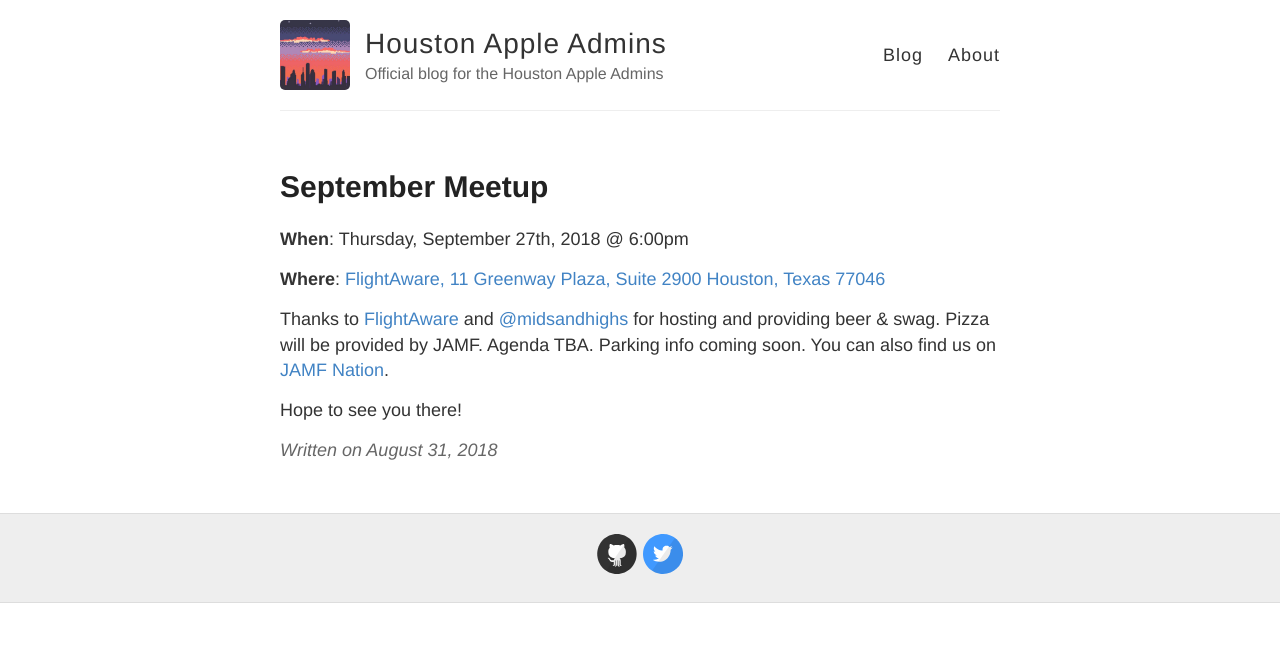
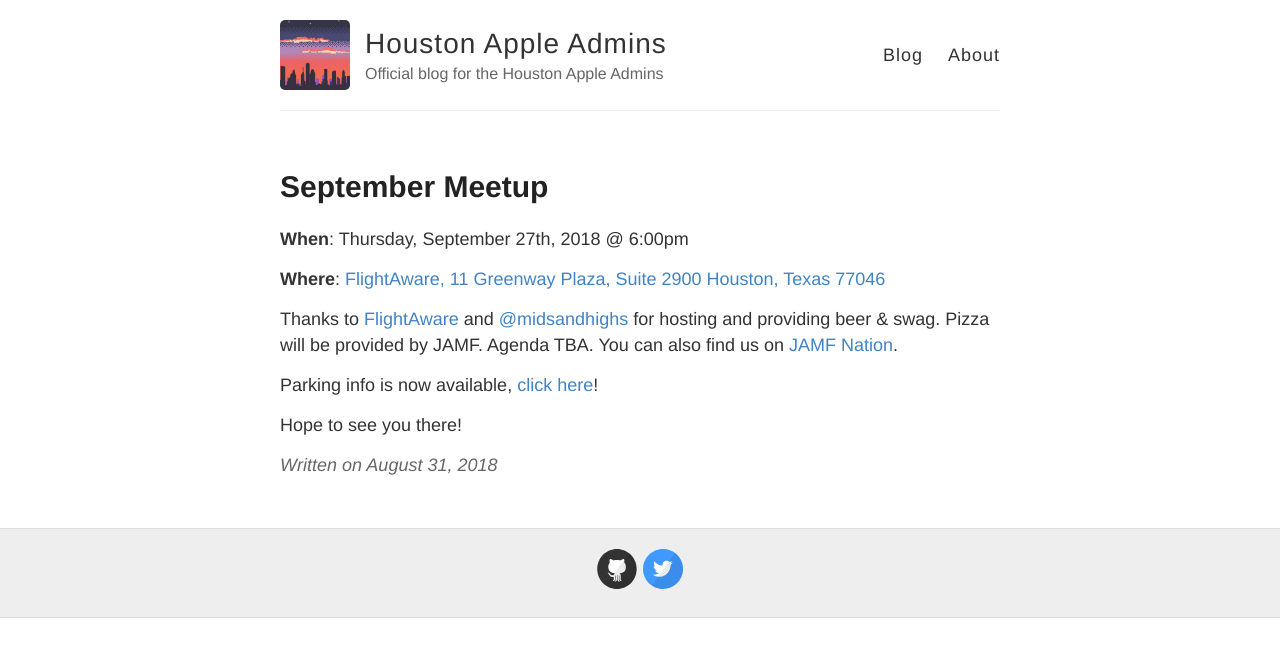
Before and after one commit to houstonappleadmins/houstonappleadmins.github.io, a Jekyll site: the page built from _posts/2018-9-27-September-Meetup.md, in a window 1280 px wide. Shown: the top 657 px of the page. Built offline with Jekyll 4.4.1, drawn with Linux system fonts in a browser that asks for light colours; our own code applies the rules of GitHub Pages for plain Markdown files.

Commit message:
Added link to parking information.

```diff
--- a/_posts/2018-9-27-September-Meetup.md
+++ b/_posts/2018-9-27-September-Meetup.md
@@ -8,6 +8,8 @@
 **Where**: [FlightAware, 11 Greenway Plaza, Suite 2900
 Houston, Texas 77046](https://goo.gl/maps/XQ3wqBddPUP2)
 
-Thanks to [FlightAware](https://flightaware.com/about/contact/ "FlightAware") and [@midsandhighs](https://twitter.com/midsandhighs) for hosting and providing beer & swag. Pizza will be provided by JAMF. Agenda TBA. Parking info coming soon. You can also find us on [JAMF Nation](https://www.jamf.com/jamf-nation/events/user-groups/228/houston-apple-admins-september-meet-up).
+Thanks to [FlightAware](https://flightaware.com/about/contact/ "FlightAware") and [@midsandhighs](https://twitter.com/midsandhighs) for hosting and providing beer & swag. Pizza will be provided by JAMF. Agenda TBA. You can also find us on [JAMF Nation](https://www.jamf.com/jamf-nation/events/user-groups/228/houston-apple-admins-september-meet-up).
+
+Parking info is now available, [click here](https://houstonappleadmins.org/images/FlightAware-Parking.pdf)!
 
 Hope to see you there!
```
